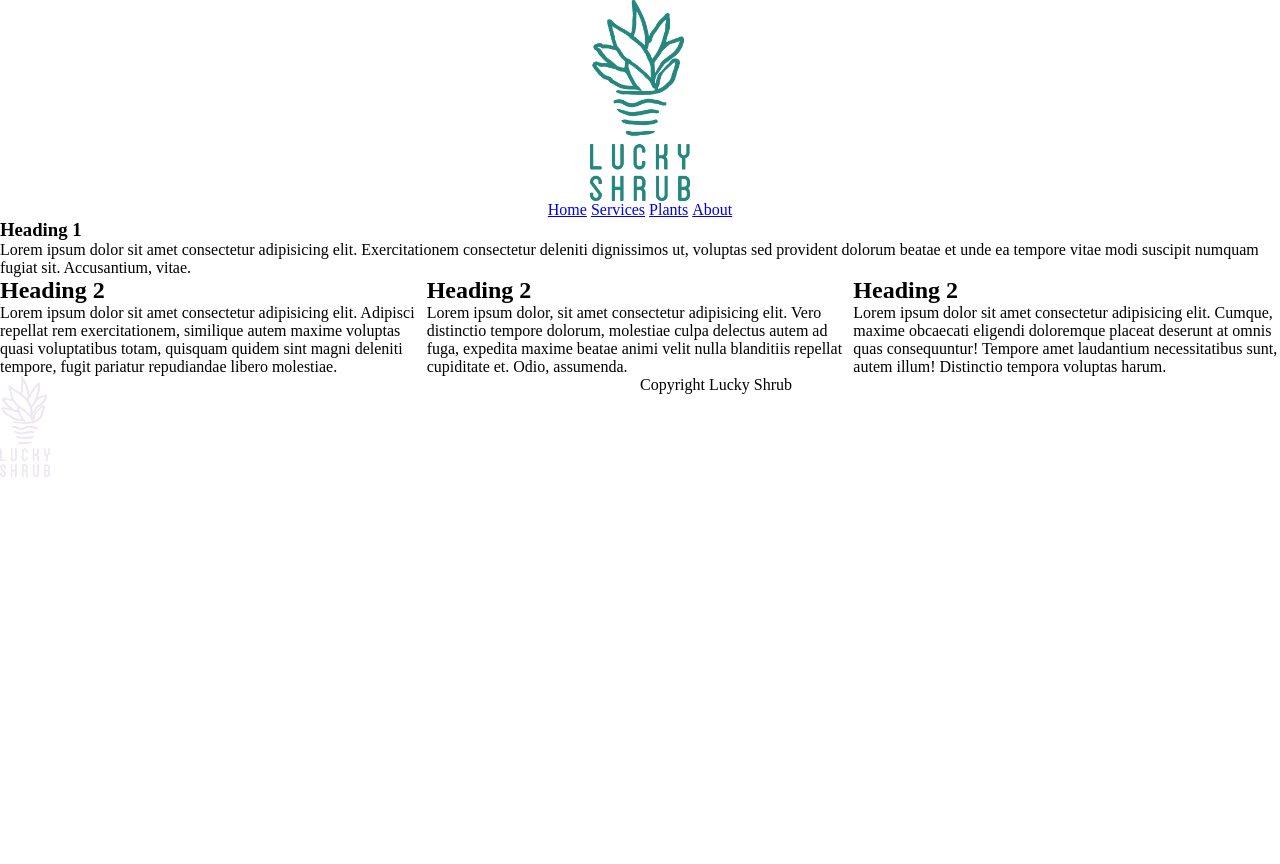
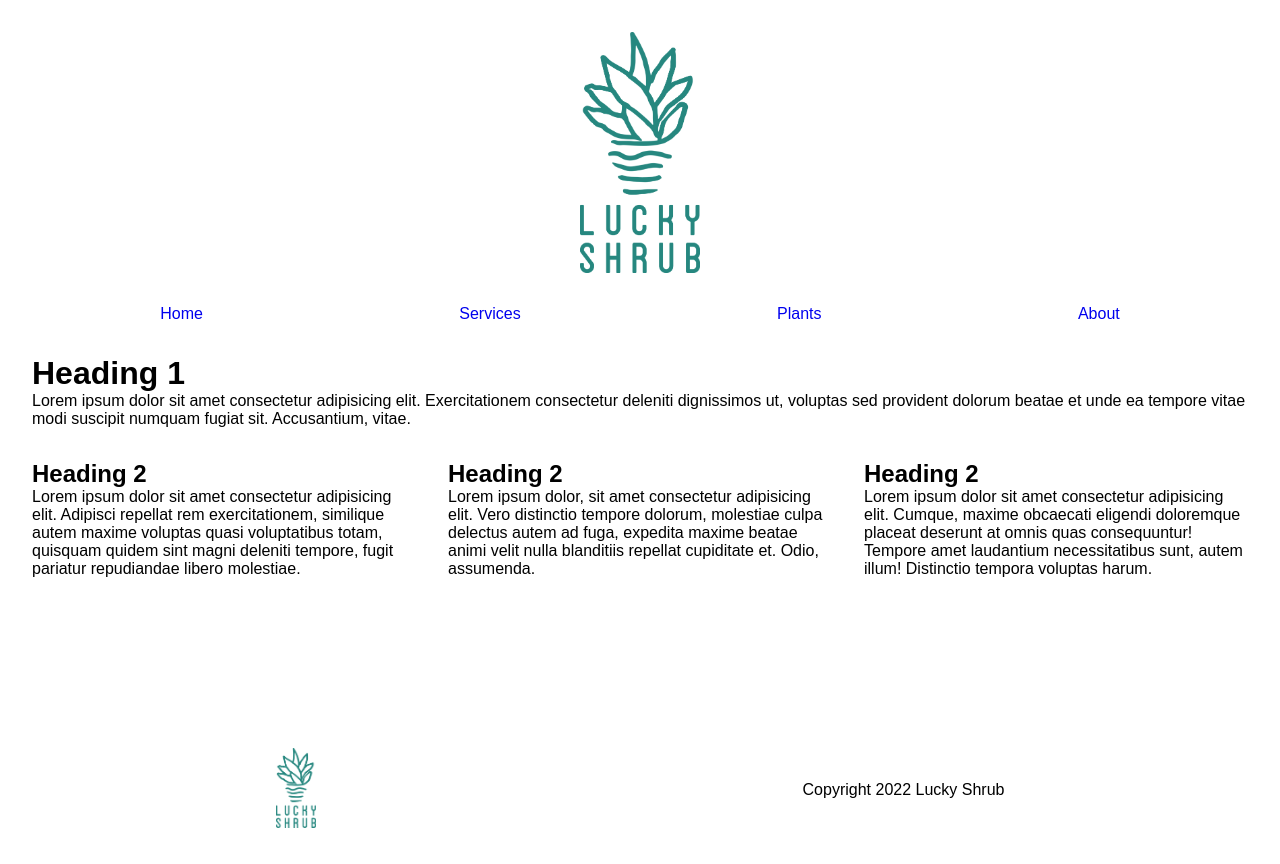
Before and after one commit to amitchell05/lucky-shrub, a plain HTML site: page index.html in a window 1280 px wide. Before the commit the page ends 800 px from the top, so only its background shows below. Drawn offline with Linux system fonts and the light colour scheme.

Commit message:
complete draft of HTML structure and layout

```diff
--- a/css/styles.css
+++ b/css/styles.css
@@ -1,6 +1,22 @@
 * {
-  margin: 0 auto;
+  margin: 0;
   padding: 0;
+}
+
+body {
+  display: flex;
+  flex-direction: column;
+  min-height: 100vh;
+  margin: 2rem;
+  font-family: sans-serif;
+}
+
+h1 {
+  font-size: 2rem;
+}
+
+h2 {
+  font-size: 1.5rem;
 }
 
 header > img {
@@ -9,7 +25,15 @@ header > img {
   margin-right: auto;
 }
 
+nav {
+  margin-top: 2rem;
+  margin-bottom: 2rem;
+}
+
 nav ul {
+  display: flex;
+  justify-content: space-around;
+  flex-wrap: wrap;
   list-style: none;
   text-align: center;
 }
@@ -18,8 +42,21 @@ nav li {
   display: inline-block;
 }
 
+nav a {
+  text-decoration: none;
+}
+
 section {
   display: flex;
+  gap: 2rem;
+  flex-direction: column;
+  margin-bottom: 2rem;
+}
+
+@media (min-width: 768px) {
+  section {
+    flex-direction: row;
+  }
 }
 
 article {
@@ -28,8 +65,13 @@ article {
 
 footer {
   display: flex;
+  justify-content: space-evenly;
+  align-items: center;
+  margin-top: auto;
 }
 
-footer div {
-  flex: 1;
+@media (min-width: 768px) {
+  footer {
+    justify-content: space-around;
+  }
 }
--- a/index.html
+++ b/index.html
@@ -24,7 +24,7 @@
 <body>
     <header>
         <img src="images/Asset 2@3x.png" alt="A picture of a green plant above the company title, Lucky Shrub"
-            width="100px">
+            width="120px">
         <nav>
             <ul>
                 <li><a href="index.html">Home</a></li>
@@ -73,12 +73,12 @@
         </section>
     </main>
     <footer>
-        <div>
-            <img src="images/Asset 3@3x.png" alt="A picture of a white plant above the company title, Lucky Shrub"
-                width="50px">
+        <div class="footer-logo-container">
+            <img src="images/Asset 2@3x.png" alt="A picture of a white plant above the company title, Lucky Shrub"
+                width="40px">
         </div>
         <div>
-            <p>Copyright Lucky Shrub</p>
+            <p>Copyright 2022 Lucky Shrub</p>
         </div>
     </footer>
 </body>
```
